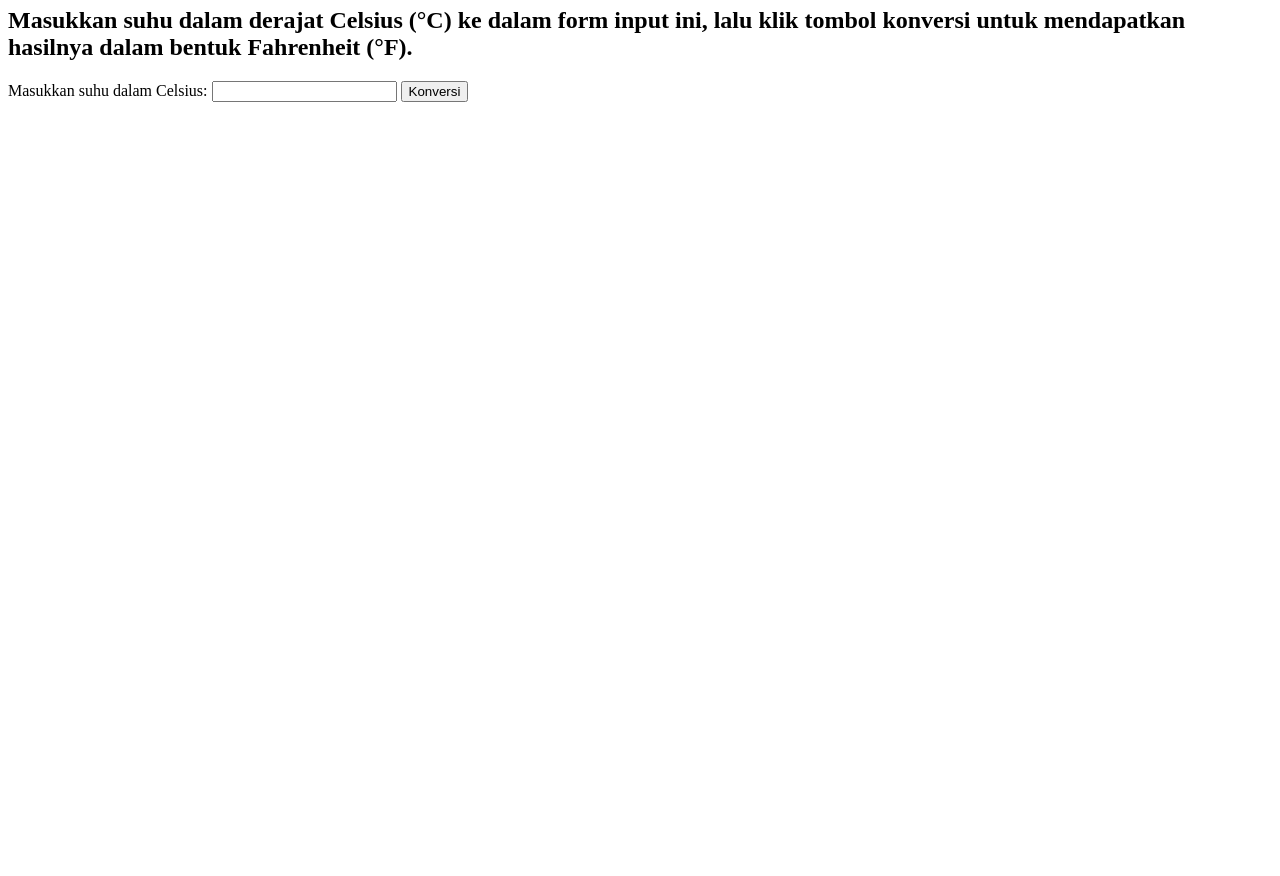
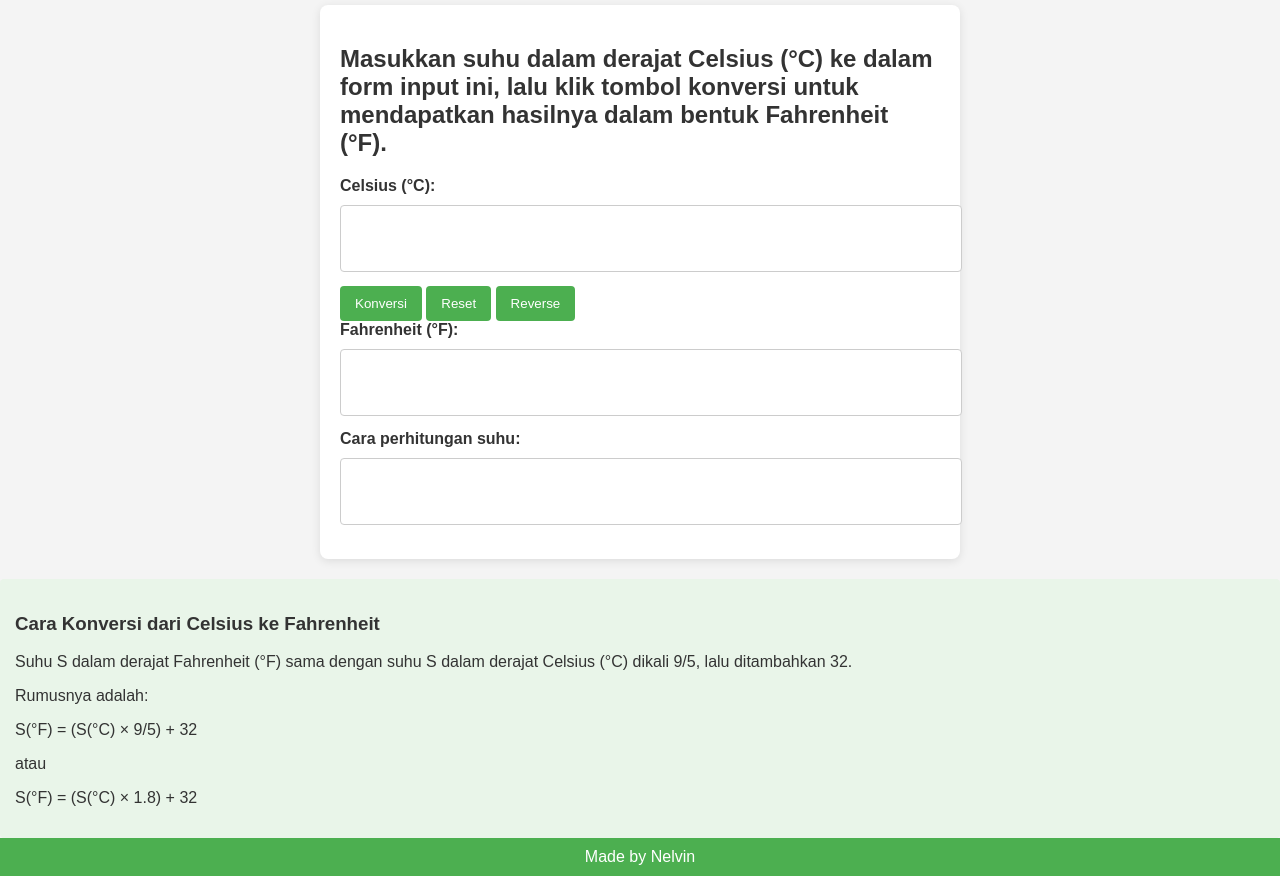
Before and after one commit to revou-fundamental-course/30-sept-24-Nyx09, a plain HTML site: page index.html in a window 1280 px wide. Shown: the part 73-949 px from the top of the page. Before the commit the page ends 800 px from the top, so only its background shows below. Drawn offline with Linux system fonts and the light colour scheme.

Commit message:
done html css

```diff
--- a/index.html
+++ b/index.html
@@ -4,24 +4,63 @@
     <meta charset="UTF-8">
     <meta name="viewport" content="width=device-width, initial-scale=1.0">
     <title>Calculator</title>
-    <link rel="stylesheet" href="./styles/index.css">
+    <link rel="stylesheet" href="./styles/index.css"> <!-- Link ke file CSS untuk styling -->
 </head>
 <body>
-    <div class="calculator-container">
-        <div class="calculator-title">
-            <h1> Calculator Temperature </h1>
-        </div>
-        <div class="calculator-subtitle"> <h2>
-            Masukkan suhu dalam derajat Celsius (°C) ke dalam form input ini, lalu klik tombol konversi untuk mendapatkan hasilnya dalam bentuk Fahrenheit (°F).
-        </h2>
-        </div>
-        <label for="celsius">Masukkan suhu dalam Celsius:</label>
-    <input type="number" id="celsius" name="celsius">
+    <header class="Calculator-header">Calculator</header> <!-- Judul halaman -->
 
-    <button onclick="convertToFahrenheit()">Konversi</button>
+    <main>
+        <article>
+            <div class="calculator-subtitle">
+                <h2>
+                    Masukkan suhu dalam derajat Celsius (&deg;C) ke dalam form input ini, lalu klik tombol konversi untuk mendapatkan hasilnya dalam bentuk Fahrenheit (&deg;F).
+                </h2>
+            </div>
+            <form onsubmit="event.preventDefault(); convertToFahrenheit();"> <!-- Form untuk input suhu Celsius -->
+                <label for="celsius">Celsius (&deg;C):</label>
+                <textarea id="celsius" name="celsius" rows="3" required></textarea> <!-- Input suhu Celsius -->
 
-    <p id="result"></p>
+                <button type="submit">Konversi</button> <!-- Tombol untuk mengonversi Celsius ke Fahrenheit -->
+                <button type="button" onclick="resetFields()">Reset</button> <!-- Tombol untuk mereset input -->
+                <button type="button" onclick="reverseConversion()">Reverse</button> <!-- Tombol untuk konversi balik dari Fahrenheit ke Celsius -->
+            </form>
 
-    </div>
+            <div>
+                <label for="fahrenheit-result">Fahrenheit (&deg;F):</label>
+                <textarea id="fahrenheit" name="fahrenheit" rows="3" readonly></textarea> <!-- Output hasil suhu Fahrenheit -->
+            </div>
+            <div>
+                <label for="temperature-how-to-convert">Cara perhitungan suhu:</label>
+                <textarea id="temperature-how-to-convert" name="result" rows="3" readonly></textarea> <!-- Output penjelasan cara konversi -->
+            </div>
+        </article>
+
+        <section>
+            <div class="info-content">
+                <h3>Cara Konversi dari Celsius ke Fahrenheit</h3> <!-- Judul untuk informasi konversi -->
+                <p>
+                    Suhu <span>S</span> dalam derajat Fahrenheit (&deg;F) sama dengan suhu <span>S</span> dalam derajat Celsius (&deg;C) dikali 9/5, lalu ditambahkan 32.
+                </p>
+                <p>
+                    Rumusnya adalah:
+                </p>
+                <p>
+                    S(&deg;F) = (S(&deg;C) × 9/5) + 32 <!-- Rumus konversi Fahrenheit ke Celsius -->
+                </p>
+                <p>
+                    atau
+                </p>
+                <p>
+                    S(&deg;F) = (S(&deg;C) × 1.8) + 32 <!-- Alternatif rumus konversi -->
+                </p>
+            </div>
+        </section>
+    </main>
+
+    <footer id="footer" role="contentinfo">
+        Made by Nelvin
+    </footer>
+
+    <script src="./script/index.js"></script> <!-- Link ke file JavaScript untuk fungsionalitas -->
 </body>
 </html>
--- a/script/index.js
+++ b/script/index.js
@@ -0,0 +1,45 @@
+// index.js
+
+
+
+// Fungsi untuk mengonversi Celsius ke Fahrenheit
+function convertToFahrenheit() {
+
+    const celsius = parseFloat(document.getElementById('celsius').value);
+    if (isNaN(celsius)) {
+        alert('Input tidak valid. Harap masukkan angka untuk Celsius.');
+        return;
+    }
+
+    const fahrenheit = (celsius * 9 / 5) + 32;
+    const roundedFahrenheit = Math.round(fahrenheit); // Pembulatan ke angka bulat
+    document.getElementById('fahrenheit').value = roundedFahrenheit + ' °F'; // Menampilkan hasil
+
+    // Menampilkan cara perhitungan
+    document.getElementById('temperature-how-to-convert').value =
+        `${celsius} * (9/5) + 32 = ${roundedFahrenheit} °F`;
+}
+
+// Fungsi untuk mereset semua field input
+function resetFields() {
+    document.getElementById('celsius').value = '';        // Mengosongkan input Celsius
+    document.getElementById('fahrenheit').value = '';     // Mengosongkan input Fahrenheit
+    document.getElementById('temperature-how-to-convert').value = ''; // Mengosongkan input hasil
+}
+
+// Fungsi untuk mengonversi Fahrenheit ke Celsius
+function reverseConversion() {
+    const fahrenheit = parseFloat(document.getElementById('fahrenheit').value);
+    if (isNaN(fahrenheit)) {
+        alert('Input tidak valid. Harap masukkan angka untuk Fahrenheit.');
+        return;
+    }
+
+    const celsius = (fahrenheit - 32) * 5 / 9;            // Menghitung Celsius dari Fahrenheit
+    const roundedCelsius = Math.round(celsius); // Pembulatan ke angka bulat
+    document.getElementById('celsius').value = roundedCelsius + ' °C'; // Menampilkan hasil
+
+    // Menampilkan cara perhitungan
+    document.getElementById('temperature-how-to-convert').value =
+        `${fahrenheit} - 32) * (5/9) = ${roundedCelsius} °C`;
+}
--- a/styles/index.css
+++ b/styles/index.css
@@ -0,0 +1,82 @@
+/* Mengatur dasar untuk seluruh halaman */
+body {
+    font-family: Arial, sans-serif; /* Menggunakan font Arial untuk teks */
+    background-color: #f4f4f4; /* Warna latar belakang yang lembut */
+    color: #333; /* Warna teks */
+    margin: 0; /* Menghapus margin default */
+    padding: 0; /* Menghapus padding default */
+}
+
+/* Mengatur header */
+.Calculator-header {
+    background-color: #4CAF50; /* Warna hijau untuk header */
+    color: white; /* Warna teks putih */
+    text-align: center; /* Menengahkan teks */
+    padding: 15px 0; /* Padding atas dan bawah */
+    font-size: 24px; /* Ukuran font untuk header */
+}
+
+/* Mengatur gaya untuk artikel */
+article {
+    max-width: 600px; /* Maksimum lebar artikel */
+    margin: 20px auto; /* Margin auto untuk tengah */
+    padding: 20px; /* Padding untuk artikel */
+    background-color: white; /* Latar belakang putih */
+    border-radius: 8px; /* Sudut melengkung */
+    box-shadow: 0 2px 10px rgba(0, 0, 0, 0.1); /* Bayangan lembut */
+}
+
+/* Mengatur subjudul kalkulator */
+.calculator-subtitle {
+    margin-bottom: 20px; /* Margin bawah untuk jarak */
+}
+
+/* Mengatur label input */
+label {
+    font-weight: bold; /* Membuat teks label lebih tebal */
+}
+
+/* Mengatur textarea */
+textarea {
+    width: 100%; /* Lebar penuh */
+    padding: 10px; /* Padding untuk textarea */
+    margin: 10px 0; /* Margin atas dan bawah */
+    border: 1px solid #ccc; /* Border abu-abu */
+    border-radius: 4px; /* Sudut melengkung */
+    resize: none; /* Mencegah perubahan ukuran */
+}
+
+/* Mengatur gaya tombol */
+button {
+    background-color: #4CAF50; /* Warna hijau untuk tombol */
+    color: white; /* Warna teks putih */
+    border: none; /* Tanpa border */
+    padding: 10px 15px; /* Padding dalam tombol */
+    border-radius: 4px; /* Sudut melengkung */
+    cursor: pointer; /* Menunjukkan kursor pointer saat hover */
+    transition: background-color 0.3s; /* Transisi untuk efek hover */
+}
+
+/* Mengatur efek hover pada tombol */
+button:hover {
+    background-color: #45a049; /* Warna tombol lebih gelap saat hover */
+}
+
+/* Mengatur gaya konten informasi */
+.info-content {
+    background-color: #e9f5e9; /* Latar belakang hijau muda */
+    padding: 15px; /* Padding untuk konten info */
+    border-radius: 4px; /* Sudut melengkung */
+    margin-top: 20px; /* Margin atas untuk jarak */
+}
+
+/* Mengatur footer */
+footer {
+    text-align: center; /* Menengahkan teks footer */
+    padding: 10px 0; /* Padding untuk footer */
+    background-color: #4CAF50; /* Warna hijau untuk footer */
+    color: white; /* Warna teks putih */
+    position: relative; /* Posisi relatif untuk footer */
+    bottom: 0; /* Menempel di bawah */
+    width: 100%; /* Lebar penuh */
+}
```
Also changed, not shown: 1 other file.
